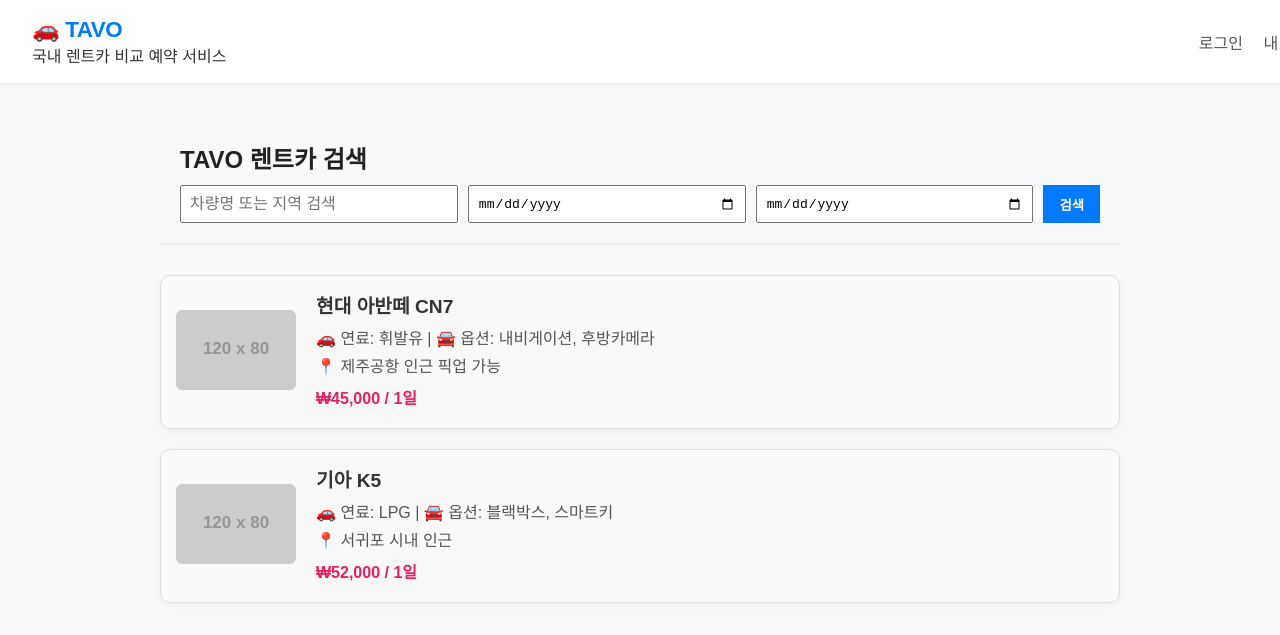
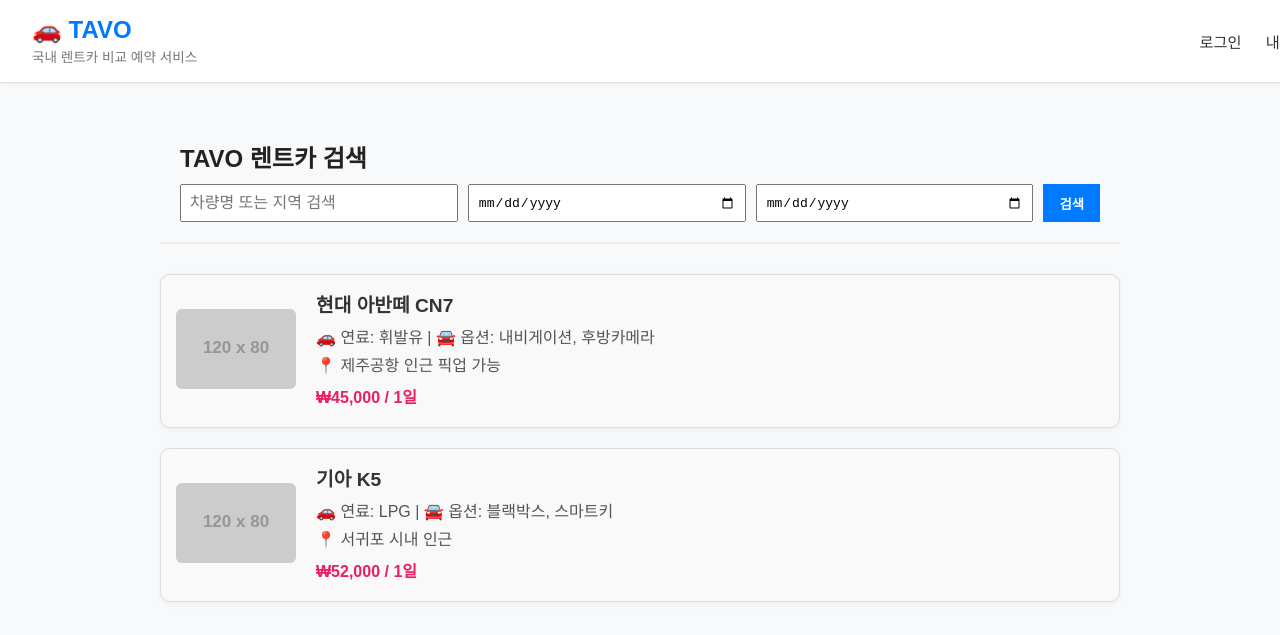
Before and after one commit to Hoyeon127/TAVO, a plain HTML site: page index.html in a window 1280 px wide. Shown: the top 635 px of the page. Drawn offline with Linux system fonts and the light colour scheme; placeholder pictures from the web are drawn by us.

Commit message:
Update style.css

```diff
--- a/style.css
+++ b/style.css
@@ -186,30 +186,41 @@ h1 {
 
 .site-header {
   width: 100%;
-  background: white;
-  border-bottom: 1px solid #eee;
+  background: #ffffff;
+  border-bottom: 1px solid #e0e0e0;
   display: flex;
   justify-content: space-between;
   align-items: center;
   padding: 16px 32px;
-  box-shadow: 0 2px 4px rgba(0,0,0,0.02);
+  box-shadow: 0 2px 4px rgba(0, 0, 0, 0.04);
   position: sticky;
   top: 0;
   z-index: 999;
 }
 
+.header-left {
+  display: flex;
+  flex-direction: column;
+}
+
 .logo {
-  font-size: 1.4em;
-  font-weight: bold;
+  font-size: 1.5rem;
+  font-weight: 700;
   color: #007aff;
-  letter-spacing: -0.5px;
+}
+
+.slogan {
+  font-size: 0.85rem;
+  color: #777;
+  margin-top: 2px;
 }
 
 .nav a {
-  margin-left: 16px;
+  margin-left: 20px;
   text-decoration: none;
-  color: #555;
   font-weight: 500;
+  color: #333;
+  font-size: 0.95rem;
 }
 
 .nav a:hover {
```
